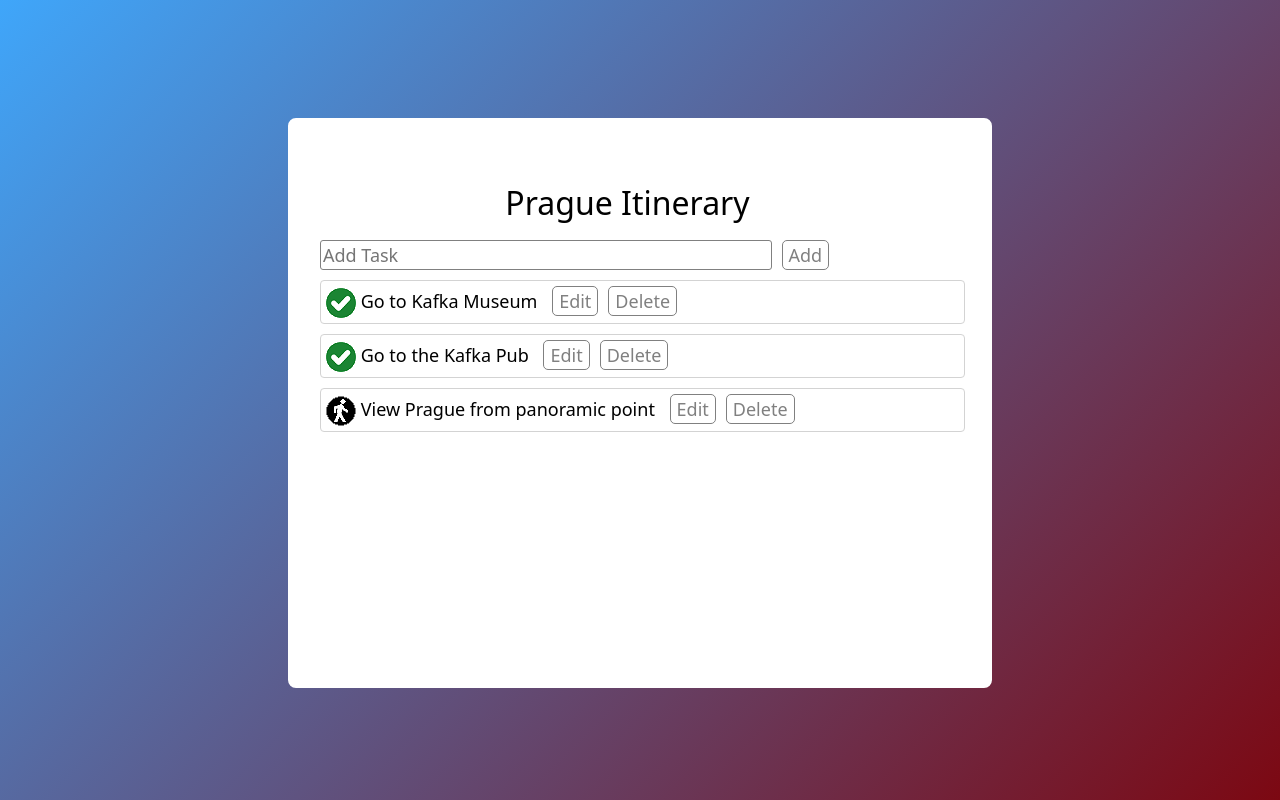
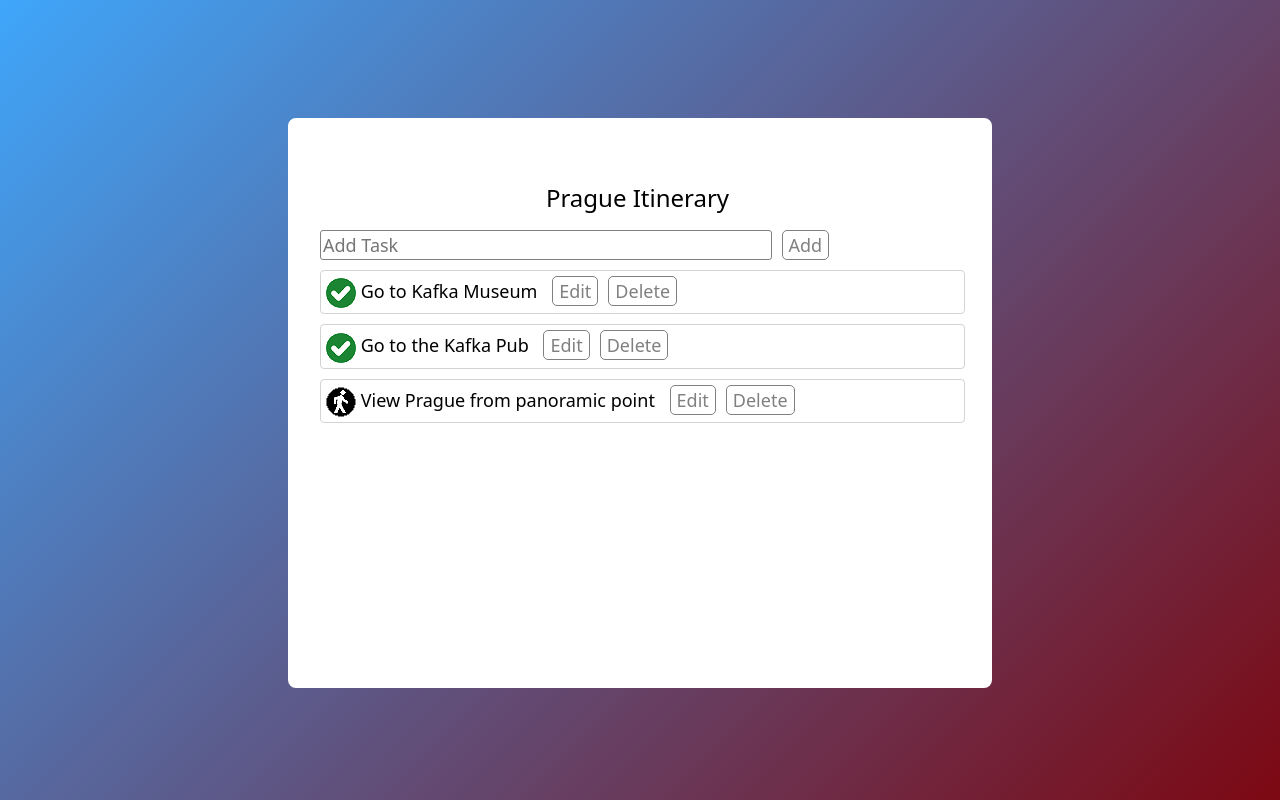
Before and after one commit to Ajer/itenerary, a React (Create React App) app: page / in a window 1280 px wide. Built offline with nearby package versions, Linux system fonts and the light colour scheme; what @fvilers/disable-react-devtools would draw is missing.

Commit message:
fixed '(edit)'-message in header

```diff
--- a/src/App.css
+++ b/src/App.css
@@ -44,10 +44,33 @@
   overflow-y:scroll;
 }
 
+.header_container{
+  /* margin-bottom:20px; */
+   margin-left:20px;
+  /* display:inline; */
+  text-align: center;
+  font-size: 18px;
+}
+
 @media only screen and (min-width:430px)
 {
     .itinerary_container{
       width:67%;
+    }
+
+    .header_container{
+      font-size: 20px;
+    }
+}
+
+@media only screen and (min-width:465px)
+{
+    .itinerary_container{
+      width:67%;
+    }
+
+    .header_container{
+      font-size: 22px;
     }
 }
 
@@ -89,12 +112,14 @@
     }
 }
 
-.header_container{
-  /* margin-bottom:20px; */
-  /* margin-left:20px; */
-  /* display:inline; */
-  text-align: center;
+@media only screen and (min-width:950px)
+{
+  .header_container{
+    font-size: 24px;
+  }
 }
+
+
 
 .row_header
 {
--- a/src/components/GUIList.js
+++ b/src/components/GUIList.js
@@ -5,7 +5,7 @@ import DOMPurify from 'dompurify';
 import Swal from 'sweetalert2';
 
 
-export default function GUIList()
+export default function GUIList({childToParent})
 {
     const [theText,setTheText] = useState("");
 
@@ -184,6 +184,8 @@ export default function GUIList()
 
            setEdit(true);
 
+           childToParent(true);
+
           /* setTasks(tasks.map(tsk=>{
             if (tsk.id!==id)
             {
@@ -213,6 +215,7 @@ export default function GUIList()
           );
           setTheText('');
           setEdit(false);
+          childToParent(false);
      }
 
 
@@ -236,6 +239,7 @@ export default function GUIList()
         ); */
         setTheText('');
         setEdit(false);
+        childToParent(false);
      }
 
     /*  function removeElement(htmlId)
--- a/src/components/Header.js
+++ b/src/components/Header.js
@@ -1,9 +1,9 @@
 
-export default function Header({text,className}){
+export default function Header({city,className,editMark}){
     return(
       <div className="row_header">
          {/* <button className="button help_btn_class">Help</button> */}
-         <h2 className={className} style={{textAlign:"center"}}>{text + ' Itinerary'}</h2>
+         <h2 className={className} style={{textAlign:"center"}}>{city + ' Itinerary' + editMark}</h2>
       </div>
     );
 }
--- a/src/components/Itinerary.js
+++ b/src/components/Itinerary.js
@@ -1,12 +1,27 @@
 import Header from './Header';
 import GUIList from './GUIList';
+import { useState } from 'react';
 
 export default function Itinerary(){
+
+     const [edit,setEdit] = useState(false);
+
+     function childToParent(childData)
+     {
+          setEdit(childData);
+     }
+
+    const editMark = (edit)?'/(edit)':'';
+
     return(
-        <div className="itinerary_container">
+        <>
 
-            <Header className={"header_container"} text={'Prague'} />
-            <GUIList/>
-        </div>
+          <div className="itinerary_container">
+
+            <Header className={"header_container"} city={'Prague'} editMark={editMark}/>
+
+            <GUIList childToParent={childToParent} />
+         </div>
+        </>
     )
 }
```
